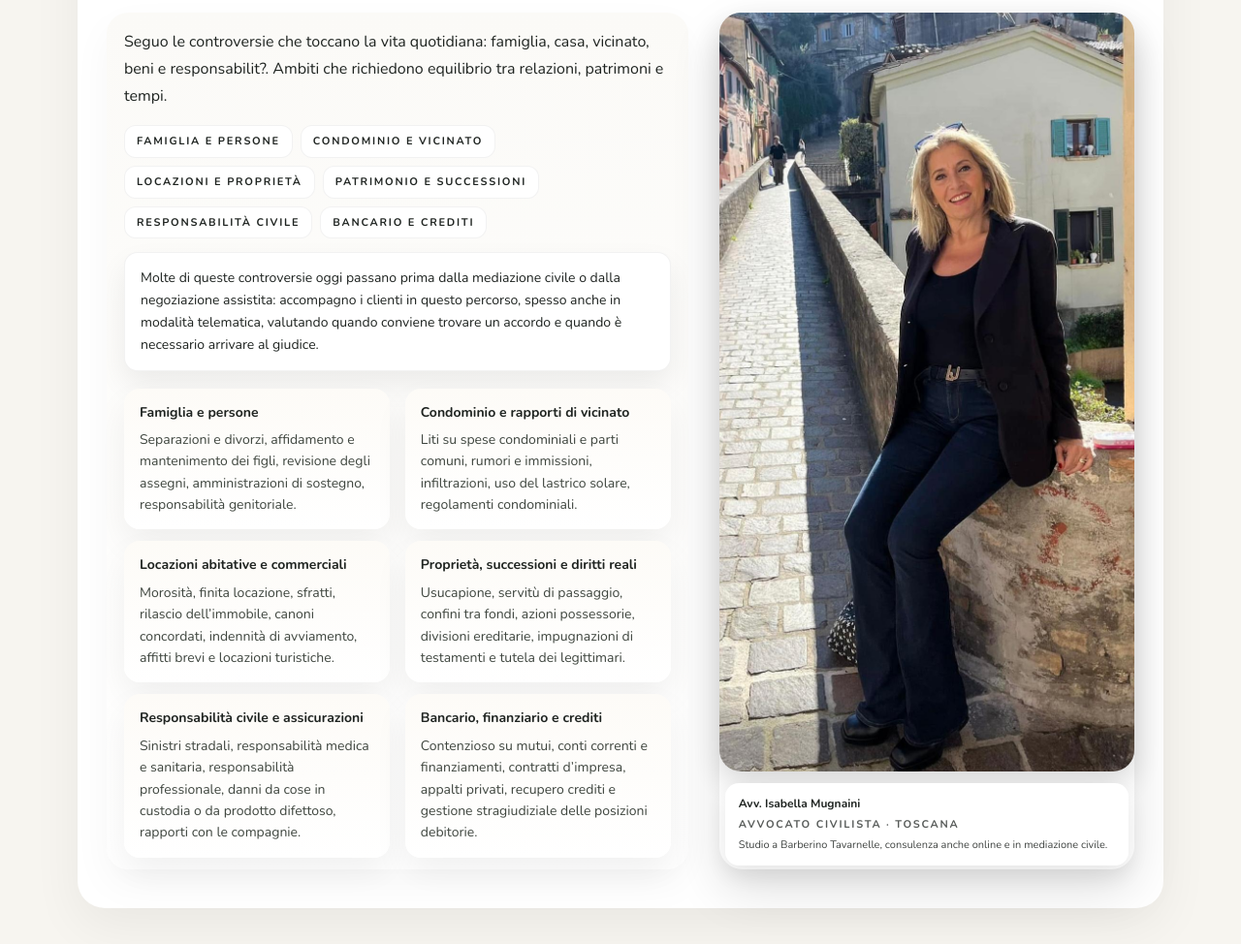
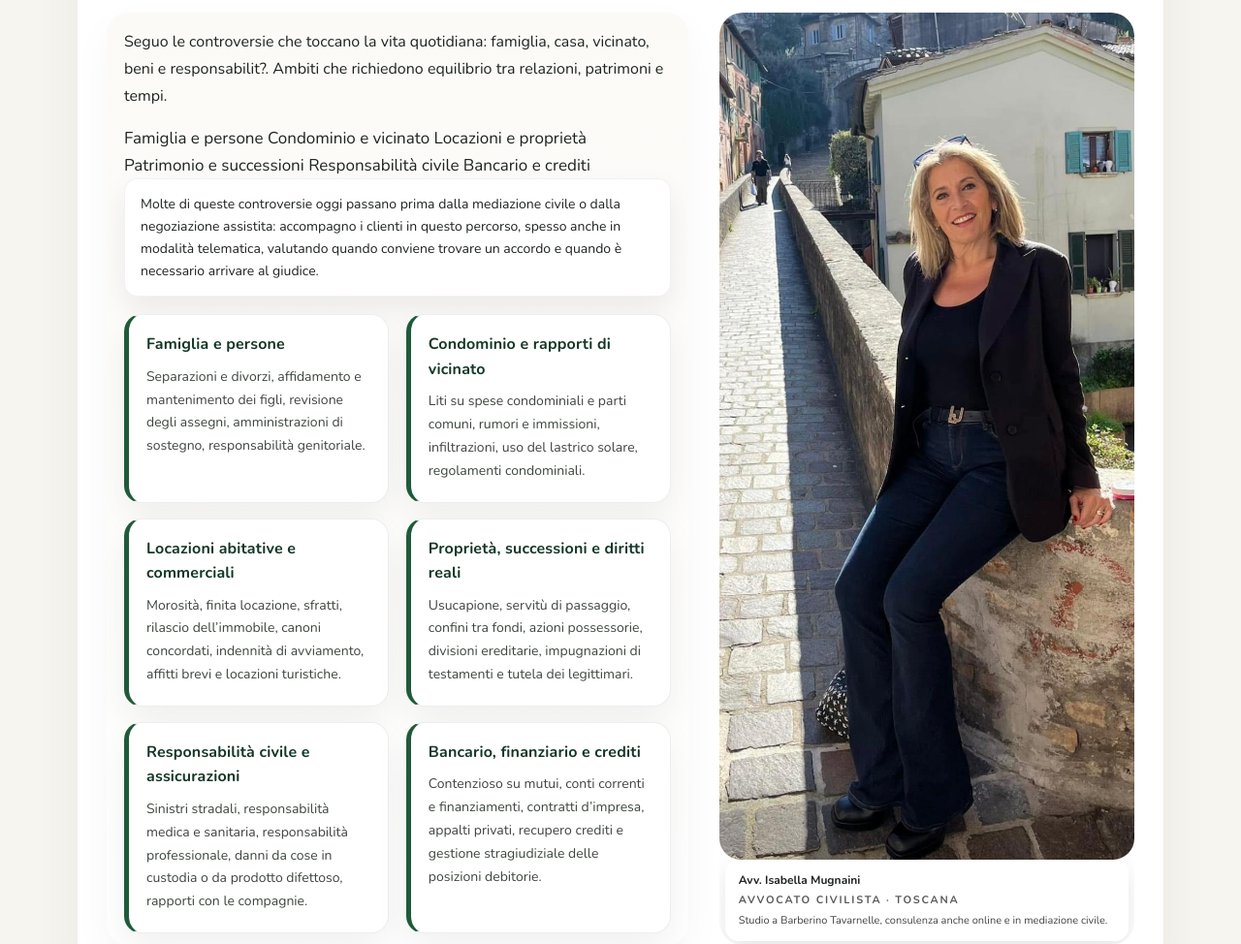
Before and after one commit to giuseppelavangaa-create/avv-mugnaini, a plain HTML site: page index.html in a window 1280 px wide. Shown: the part 1440-2414 px from the top of the page at 97% size. Drawn offline with nearby package versions, Linux system fonts and the light colour scheme.

Commit message:
Add files via upload

```diff
--- a/index.html
+++ b/index.html
@@ -432,25 +432,6 @@
       border: 1px solid rgba(0, 0, 0, 0.05);
     }
 
-    .theme-chips {
-      display: flex;
-      flex-wrap: wrap;
-      gap: 8px;
-      margin-bottom: 14px;
-    }
-
-    .theme-chip {
-      font-size: 11px;
-      text-transform: uppercase;
-      letter-spacing: 0.16em;
-      padding: 7px 12px;
-      border-radius: 12px;
-      background: #ffffff;
-      color: var(--text-main);
-      font-weight: 700;
-      border: 1px solid rgba(0, 0, 0, 0.05);
-      box-shadow: inset 0 1px 0 rgba(255, 255, 255, 0.6);
-    }
 
     .profile-points {
       list-style: none;
@@ -485,46 +466,49 @@
     .profile-areas {
       display: grid;
       grid-template-columns: repeat(2, minmax(0, 1fr));
-      gap: 12px 16px;
+      gap: 16px 18px;
       margin-top: 2px;
     }
 
     .profile-area {
-      border: none;
-      border-radius: 16px;
-      padding: 14px 16px;
-      background: linear-gradient(180deg, #fdfbf7 0%, #ffffff 100%);
+      border-radius: 18px;
+      padding: 18px 18px 20px;
+      background: #ffffff;
       box-shadow: 0 16px 36px rgba(0, 0, 0, 0.06);
+      border: 1px solid rgba(20, 55, 38, 0.08);
+      border-left: 5px solid var(--green);
     }
 
     .profile-area h3 {
-      font-size: 14px;
-      font-weight: 700;
-      color: var(--text-main);
-      margin-bottom: 6px;
+      font-size: 16px;
+      font-weight: 800;
+      color: var(--green-dark);
+      margin-bottom: 8px;
+      letter-spacing: 0.01em;
     }
 
     .profile-area p {
-      font-size: 13px;
+      font-size: 14px;
       color: var(--text-soft);
-      line-height: 1.6;
+      line-height: 1.7;
     }
 
     .profile-photo-card {
       position: relative;
       border-radius: 24px;
-      overflow: visible;
+      overflow: hidden;
       background: none;
       min-height: 300px;
       display: flex;
       flex-direction: column;
-      gap: 12px;
+      gap: 0;
       border: none;
-      box-shadow: 0 22px 52px rgba(0, 0, 0, 0.12);
+      box-shadow: none;        /* 🔥 RIMOSSO PER ELIMINARE IL DOPPIO BORDO */
       transform: translateY(60px);
       opacity: 0;
       transition: transform 0.55s ease, opacity 0.55s ease;
     }
+
 
     .profile-photo-card.show {
       transform: translateY(0);
@@ -537,7 +521,7 @@
       height: 100%;
       object-fit: cover;
       border-radius: 22px;
-      box-shadow: 0 14px 32px rgba(0, 0, 0, 0.16);
+      box-shadow: none;
     }
 
     .profile-photo-overlay {
```
